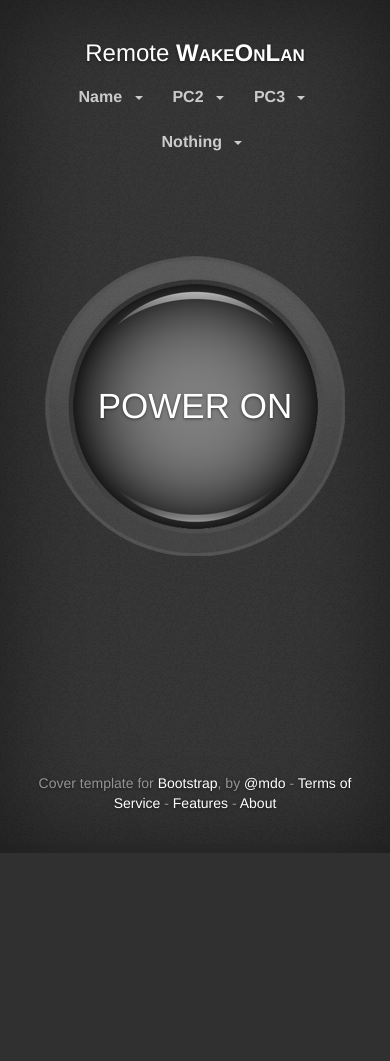
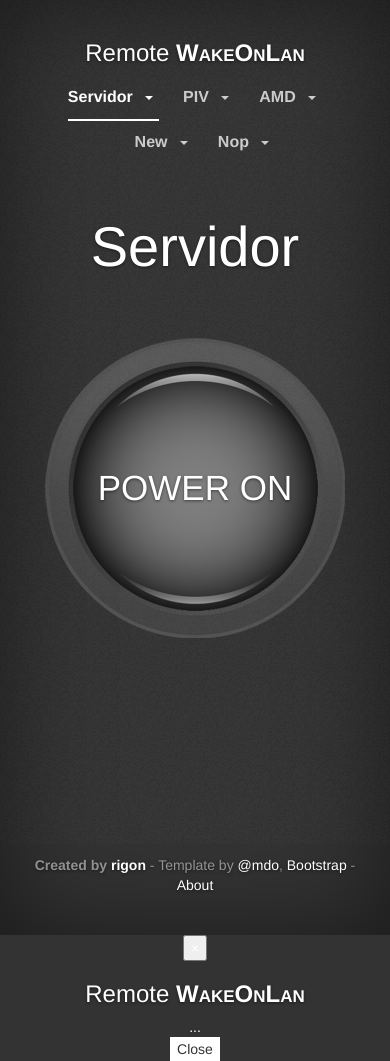
Before and after one commit to rigon/Remote-WakeOnLan, a PHP site: page /index.php in a window 390 px wide. Before the commit the page ends 853 px from the top, so only its background shows below. Run offline with PHP 8.4, Linux system fonts and the light colour scheme; data that the repository does not hold is empty.

Commit message:
Mobile browsers bugfix

```diff
--- a/index.php
+++ b/index.php
@@ -7,10 +7,11 @@ define('WAKEUP_COMMAND', 'sleep 2s #wakeonlan %s');
  * id => array(name, MAC address, shutdown command, open address, poweron time)
  */
 $list = array(
-	"name"		=> array("Name", "mac address", "command to shutdown", "open url", intval("wakeup time")),
-	"pc2"		=> array("PC2", "mac address", null, "only with open url"),
-	"pc3"		=> array("PC3", "only mac address"),
-	"nothing"	=> array("Nothing")
+	"server"	=> array("Servidor", "00:02:b3:46:8a:ea", "ssh poweroff@server.home", "http://server.sgrg.tk", 65),
+	"piv"		=> array("PIV", "00:0B:6A:17:56:52", null, "ls"),
+	"amd"		=> array("AMD", "00:0C:6E:5A:D0:F2"),
+	"new"		=> array("New", null, "sleep 2s", null, 10),
+	"nop"		=> array("Nop")
 );
 
 $default = "server";
@@ -242,16 +243,33 @@ $actionsURL = array(
 					<div class="mastfoot">
 						<div class="inner">
 							<p>
-								Cover template for <a href="http://getbootstrap.com">Bootstrap</a>, by <a href="https://twitter.com/mdo">@mdo</a> -
-								<a href="#">Terms of Service</a> -
-								<a href="#">Features</a> -
-								<a href="#">About</a>
+								<b>Created by <a href="http://www.rigon.tk">rigon</a></b> -
+								Template by <a href="https://twitter.com/mdo">@mdo</a>, <a href="http://getbootstrap.com">Bootstrap</a> -
+								<a href="#" data-toggle="modal" data-target="#about">About</a>
 							</p>
 						</div>
 					</div>
 
 				</div>
 
+			</div>
+		</div>
+
+		<!-- About -->
+		<div class="modal fade" id="about" tabindex="-1" role="dialog" aria-labelledby="myModalLabel">
+			<div class="modal-dialog" role="document">
+				<div class="modal-content">
+					<div class="modal-header">
+						<button type="button" class="close" data-dismiss="modal" aria-label="Close"><span aria-hidden="true">&times;</span></button>
+						<h3 class="modal-title" id="myModalLabel" class="masthead-brand">Remote <strong class="text-smallcaps">WakeOnLan</strong></h3>
+					</div>
+					<div class="modal-body">
+						...
+					</div>
+					<div class="modal-footer">
+						<button type="button" class="btn btn-default" data-dismiss="modal">Close</button>
+					</div>
+				</div>
 			</div>
 		</div>
 
@@ -301,7 +319,12 @@ $actionsURL = array(
 				}, 75);
 			}
 
-			function setStage(value, lead, background = "gray", counter = "", drawArc = false, updateHref = true) {
+			function setStage(value, lead, background, counter, drawArc, updateHref) {
+				// Default values for parameters
+				if(background === undefined) background = "gray"; if(counter === undefined) counter = "";
+				if(drawArc === undefined) drawArc = false; if(updateHref === undefined) updateHref = true;
+
+
 				$(".power-button .lead").html(lead);
 				$(".power-button a").attr("class", background);
 				if(updateHref) $(".power-button a").attr("href", actionsURL[value]);
@@ -319,10 +342,13 @@ $actionsURL = array(
 			}
 
 			function powerOn() {
-				if(!hasPowerOn) { turningOn(); hasPowerOn= true; return; }
+				if(!hasPowerOn) { turningOn(); hasPowerOn = true; return; }
 				setStage(0, "Power On", "gray");
 			}
-			function turningOn(animate = true) {
+			function turningOn(animate) {
+				// Default values for parameters
+				if(animate === undefined) animate = true;
+
 				if(!hasTurningOn || !hasPowerOn) { openLink(); return; }
 				setStage(1, "Turning On", "red", "Loading...", false, false);
 				if(animate) runAnimation(wakeupTime, openLink);
@@ -373,6 +399,7 @@ $actionsURL = array(
 				$(".message").click(function() {
 					alert($(this).html());
 				});
+
 			}
 		</script>
 	</body>
```
